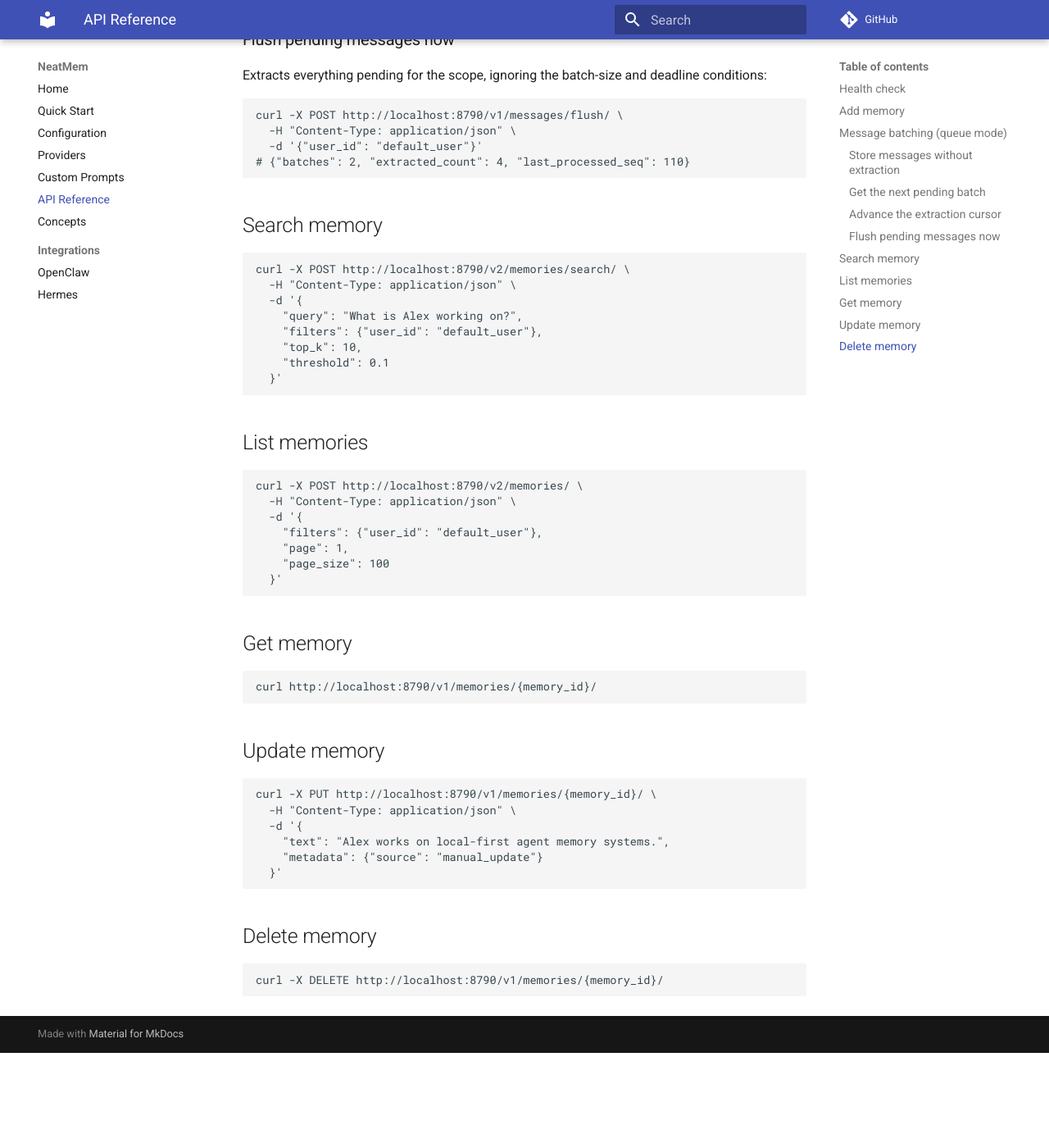
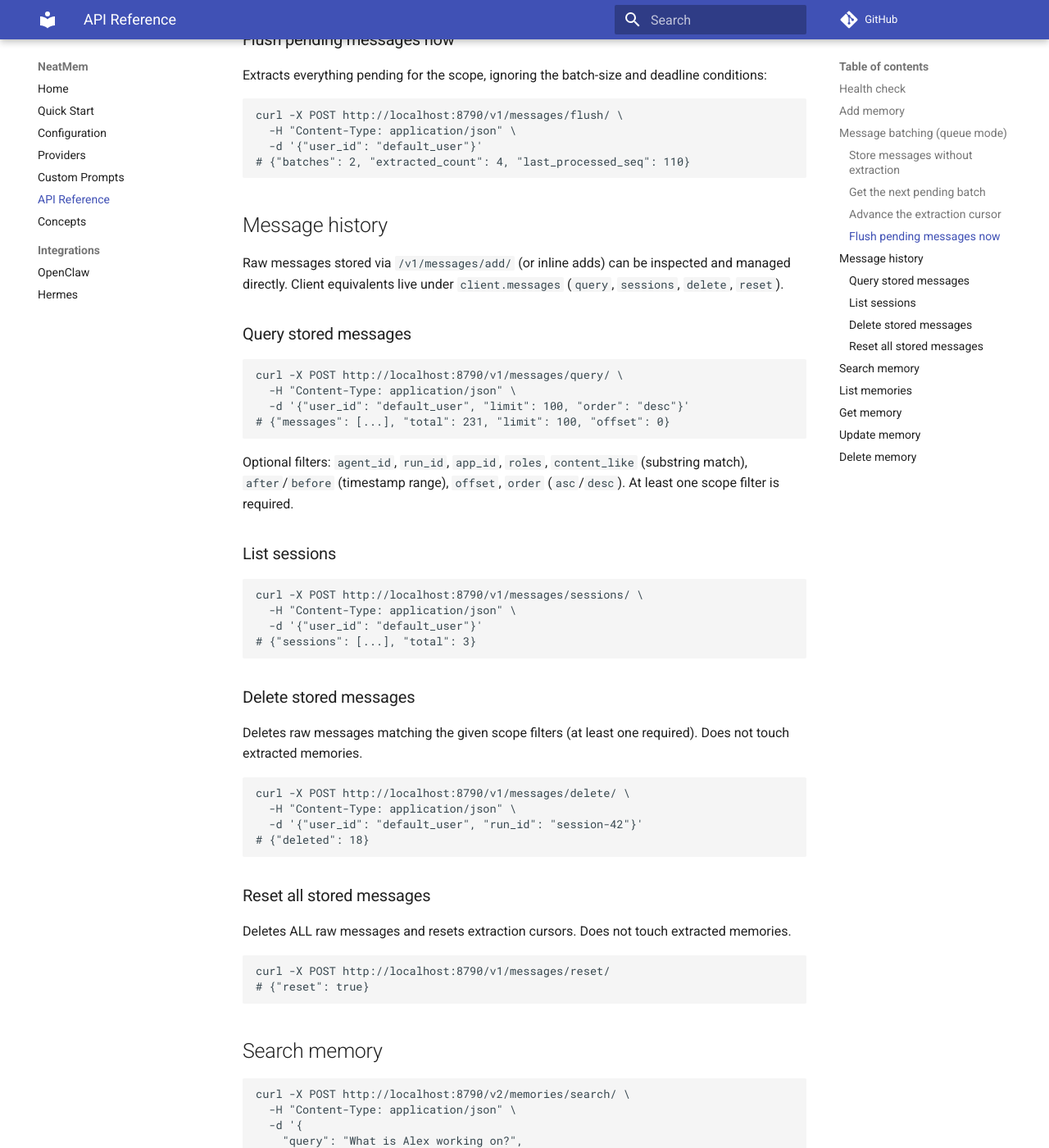
Before and after one commit to kanhaoning/NeatMem, an MkDocs documentation site: the page built from docs/api.md, in a window 1280 px wide and 1400 px high, scrolled down 1508 px. Shown: the whole window at 82% size. Built offline with MkDocs 1.6.1 and Material for MkDocs 9.7.7, drawn with Linux system fonts in a browser that asks for light colours; comment, search, counter and statistics services are not loaded; before the commit the page ends 2792 px from its top, so only the background shows below that.

Commit message:
docs: document message history endpoints
Add /v1/messages/query|sessions|delete|reset/ to the API reference
and mention the client.messages accessor alongside the batching
extensions in README and docs home.

Co-Authored-By: Claude Opus 4.6 <noreply@anthropic.com>

````diff
--- a/docs/api.md
+++ b/docs/api.md
@@ -70,6 +70,50 @@ curl -X POST http://localhost:8790/v1/messages/flush/ \
 # {"batches": 2, "extracted_count": 4, "last_processed_seq": 110}
 ```
 
+## Message history
+
+Raw messages stored via `/v1/messages/add/` (or inline adds) can be inspected and managed directly. Client equivalents live under `client.messages` (`query`, `sessions`, `delete`, `reset`).
+
+### Query stored messages
+
+```bash
+curl -X POST http://localhost:8790/v1/messages/query/ \
+  -H "Content-Type: application/json" \
+  -d '{"user_id": "default_user", "limit": 100, "order": "desc"}'
+# {"messages": [...], "total": 231, "limit": 100, "offset": 0}
+```
+
+Optional filters: `agent_id`, `run_id`, `app_id`, `roles`, `content_like` (substring match), `after`/`before` (timestamp range), `offset`, `order` (`asc`/`desc`). At least one scope filter is required.
+
+### List sessions
+
+```bash
+curl -X POST http://localhost:8790/v1/messages/sessions/ \
+  -H "Content-Type: application/json" \
+  -d '{"user_id": "default_user"}'
+# {"sessions": [...], "total": 3}
+```
+
+### Delete stored messages
+
+Deletes raw messages matching the given scope filters (at least one required). Does not touch extracted memories.
+
+```bash
+curl -X POST http://localhost:8790/v1/messages/delete/ \
+  -H "Content-Type: application/json" \
+  -d '{"user_id": "default_user", "run_id": "session-42"}'
+# {"deleted": 18}
+```
+
+### Reset all stored messages
+
+Deletes ALL raw messages and resets extraction cursors. Does not touch extracted memories.
+
+```bash
+curl -X POST http://localhost:8790/v1/messages/reset/
+# {"reset": true}
+```
+
 ## Search memory
 
 ```bash
````
Also changed, not shown: README.md (+1 -1 lines), docs/index.md (+1 -1 lines).
